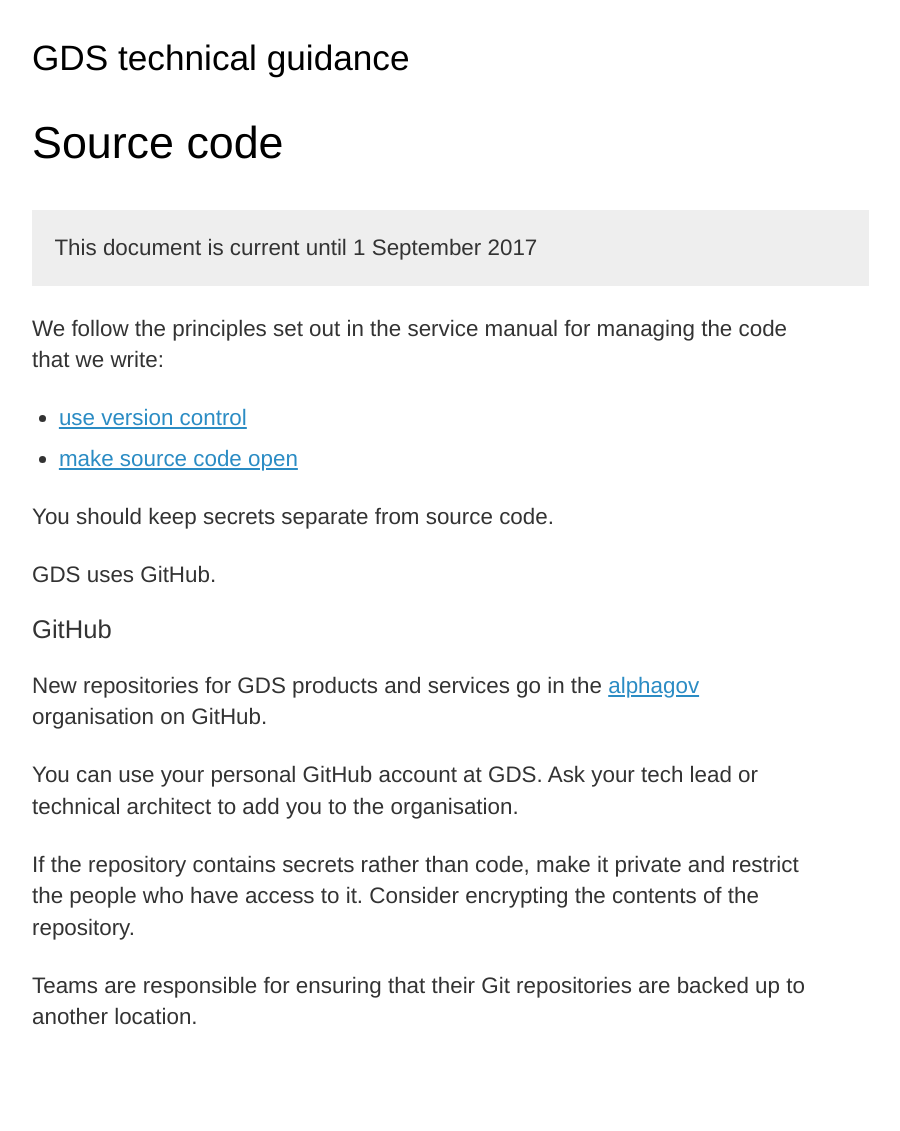
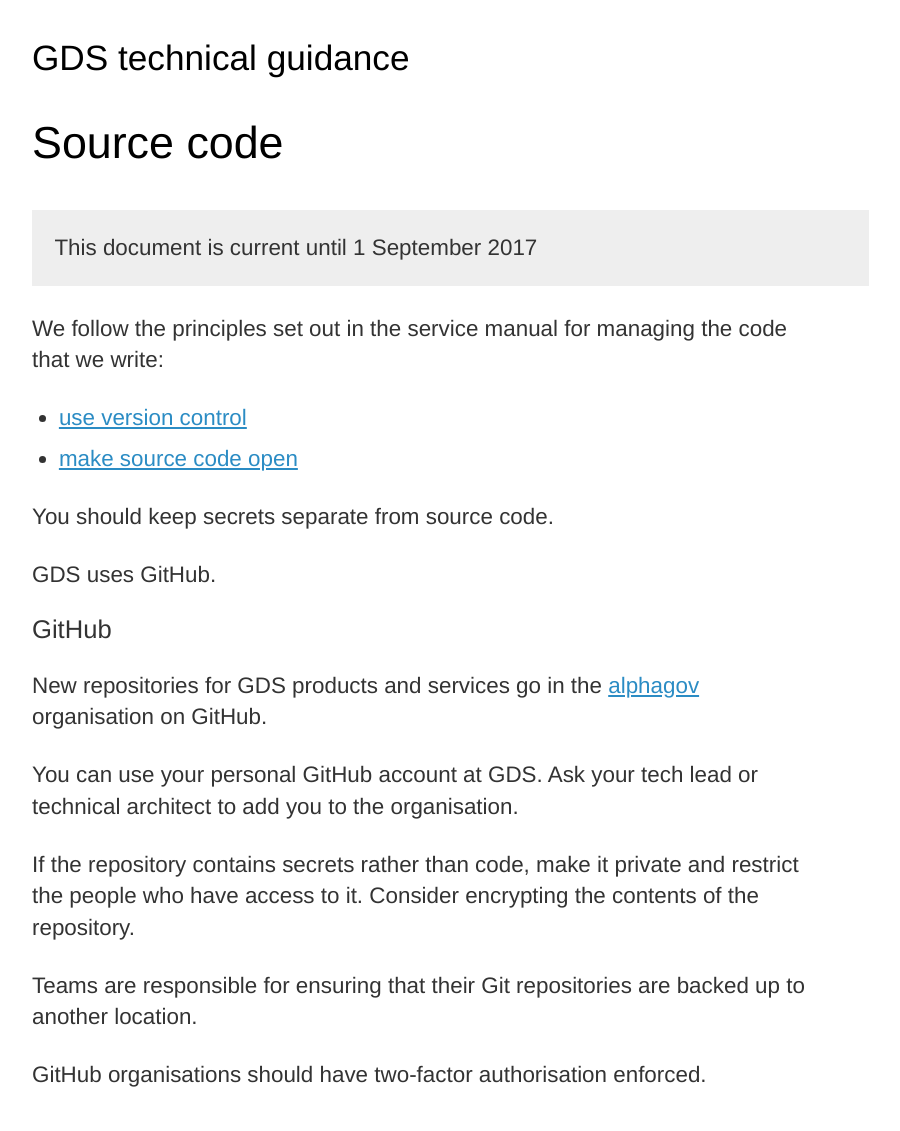
Before and after one commit to alphagov/gds-way, a Jekyll site: the page built from source-code.md, in a window 1280 px wide. Shown: the whole page, without its empty margins (8-908 px from the left). Built offline with Jekyll 4.4.1, drawn with Linux system fonts in a browser that asks for light colours; before the commit the page ends 1073 px from its top, so only the background shows below that.

Commit message:
Add note on 2FA being enforced on GitHub

```diff
--- a/source-code.md
+++ b/source-code.md
@@ -28,3 +28,5 @@ Consider encrypting the contents of the repository.
 
 Teams are responsible for ensuring that their Git repositories
 are backed up to another location.
+
+GitHub organisations should have two-factor authorisation enforced.
```
